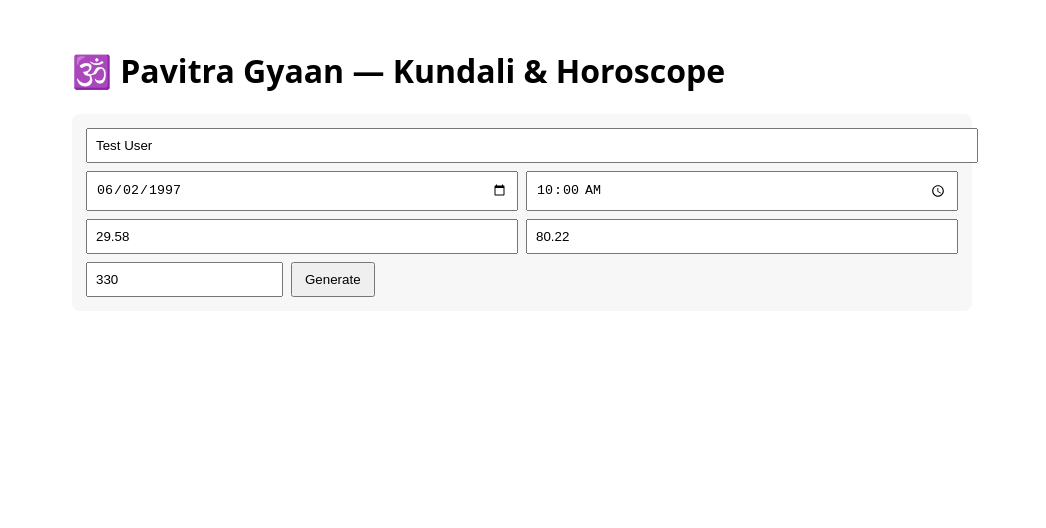
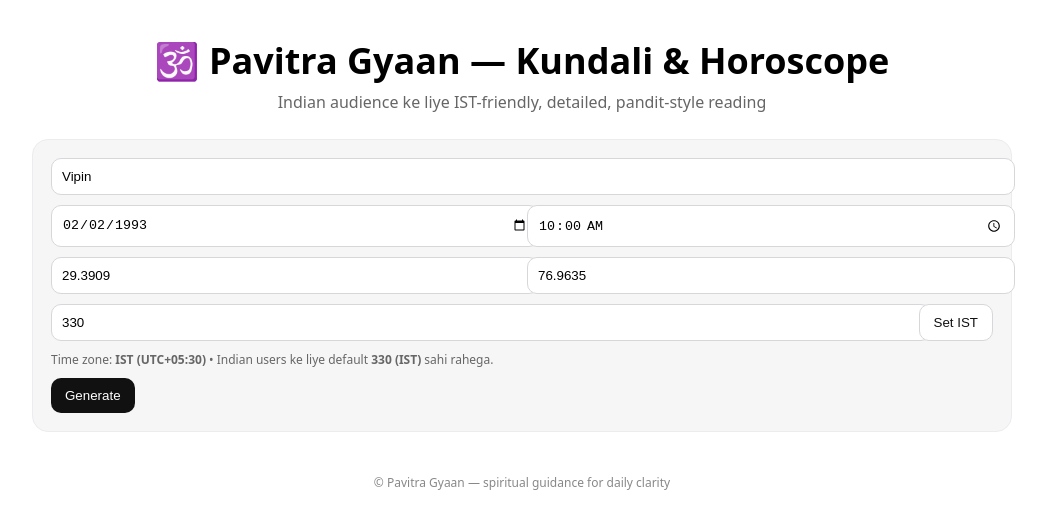
Before and after one commit to vipinatyagi-web/pavitra-gyaan-site-NEW, a Next.js app: page / in a window 1280 px wide. Shown: the top 528 px of the page, without its empty margins (118-1164 px from the left). Built offline with nearby package versions, Linux system fonts and the light colour scheme.

Commit message:
Update index.js

```diff
--- a/pages/index.js
+++ b/pages/index.js
@@ -1,63 +1,198 @@
-import { useState } from "react";
+import { useEffect, useMemo, useState } from "react";
 
 export default function Home() {
   const [form, setForm] = useState({
-    full_name: "Test User",
-    dob: "1997-06-02",
-    tob: "10:00",
-    lat: "29.58",
-    lon: "80.22",
-    tz_offset_minutes: "330"
+    full_name: "Vipin",
+    dob: "1993-02-02",          // YYYY-MM-DD
+    tob: "10:00",               // 24h
+    lat: "29.3909",
+    lon: "76.9635",
+    tz_offset_minutes: "330"    // IST by default
   });
   const [loading, setLoading] = useState(false);
   const [result, setResult] = useState(null);
 
-  const update = (e) => setForm({ ...form, [e.target.name]: e.target.value });
+  // Auto-IST helper label
+  const istLabel = useMemo(() => {
+    const m = parseInt(form.tz_offset_minutes || "330", 10);
+    return m === 330 ? "IST (UTC+05:30)" : `UTC${m >= 0 ? "+" : ""}${(m/60).toFixed(2)}`;
+  }, [form.tz_offset_minutes]);
 
-  const submit = async (e) => {
+  function update(e) {
+    setForm({ ...form, [e.target.name]: e.target.value });
+  }
+  function setIST() {
+    setForm({ ...form, tz_offset_minutes: "330" });
+  }
+
+  async function submit(e) {
     e.preventDefault();
-    setLoading(true); setResult(null);
+    setLoading(true);
+    setResult(null);
     try {
       const res = await fetch("/api/compute", {
-        method:"POST",
-        headers:{"Content-Type":"application/json"},
-        body: JSON.stringify(form)
+        method: "POST",
+        headers: { "Content-Type": "application/json" },
+        body: JSON.stringify(form),
       });
       const j = await res.json();
-      if(!res.ok) throw new Error(j?.error || "Server error");
+      if (!res.ok) throw new Error(j?.error || "Server error");
       setResult(j);
-    } catch(err) {
+    } catch (err) {
       alert("Error: " + err.message);
-    } finally { setLoading(false); }
-  };
+    } finally {
+      setLoading(false);
+    }
+  }
 
   return (
-    <div style={{fontFamily:"system-ui, Arial", padding:20, maxWidth:900, margin:"auto"}}>
-      <h1>🕉️ Pavitra Gyaan — Kundali & Horoscope</h1>
-      <form onSubmit={submit} style={{background:"#f7f7f7", padding:14, borderRadius:8}}>
-        <input name="full_name" value={form.full_name} onChange={update} style={{width:"100%", padding:8}} />
-        <div style={{display:"grid", gridTemplateColumns:"1fr 1fr", gap:8, marginTop:8}}>
-          <input name="dob" type="date" value={form.dob} onChange={update} style={{padding:8}} />
-          <input name="tob" type="time" value={form.tob} onChange={update} style={{padding:8}} />
+    <div style={{ fontFamily: "system-ui, Inter, Arial", background:"#fff", minHeight:"100vh" }}>
+      <header style={{padding:"28px 16px 8px", textAlign:"center"}}>
+        <h1 style={{margin:0, fontSize:36}}>🕉️ Pavitra Gyaan — Kundali & Horoscope</h1>
+        <p style={{margin:"6px 0 0", color:"#666"}}>Indian audience ke liye IST-friendly, detailed, pandit-style reading</p>
+      </header>
+
+      <main style={{maxWidth:980, margin:"18px auto", padding:"0 16px"}}>
+        {/* CARD: Form */}
+        <section style={{
+          background:"#f6f6f7", border:"1px solid #ececf0", borderRadius:16, padding:18
+        }}>
+          <form onSubmit={submit}>
+            <div style={{display:"grid", gridTemplateColumns:"1fr", gap:10}}>
+              <input name="full_name" value={form.full_name} onChange={update}
+                     placeholder="Full Name" style={inputStyle}/>
+              <div style={{display:"grid", gridTemplateColumns:"1fr 1fr", gap:10}}>
+                <input name="dob" type="date" value={form.dob} onChange={update} style={inputStyle}/>
+                <input name="tob" type="time" value={form.tob} onChange={update} style={inputStyle}/>
               </div>
-        <div style={{display:"grid", gridTemplateColumns:"1fr 1fr", gap:8, marginTop:8}}>
-          <input name="lat" value={form.lat} onChange={update} placeholder="Latitude" style={{padding:8}} />
-          <input name="lon" value={form.lon} onChange={update} placeholder="Longitude" style={{padding:8}} />
+              <div style={{display:"grid", gridTemplateColumns:"1fr 1fr", gap:10}}>
+                <input name="lat" value={form.lat} onChange={update} placeholder="Latitude" style={inputStyle}/>
+                <input name="lon" value={form.lon} onChange={update} placeholder="Longitude" style={inputStyle}/>
               </div>
-        <div style={{display:"flex", gap:8, marginTop:8}}>
-          <input name="tz_offset_minutes" value={form.tz_offset_minutes} onChange={update} placeholder="TZ offset (min)" style={{padding:8}} />
-          <button disabled={loading} style={{padding:"8px 12px"}}>{loading ? "Please wait..." : "Generate"}</button>
+
+              <div style={{display:"grid", gridTemplateColumns:"1fr auto", gap:10, alignItems:"center"}}>
+                <input name="tz_offset_minutes" value={form.tz_offset_minutes} onChange={update}
+                       placeholder="TZ offset in minutes (IST=330)" style={inputStyle}/>
+                <button type="button" onClick={setIST} style={ghostBtn}>Set IST</button>
+              </div>
+
+              <div style={{fontSize:12, color:"#666"}}>
+                Time zone: <b>{istLabel}</b> • Indian users ke liye default <b>330 (IST)</b> sahi rahega.
+              </div>
+
+              <div style={{display:"flex", gap:10, alignItems:"center"}}>
+                <button disabled={loading} style={primaryBtn}>{loading ? "Calculating…" : "Generate"}</button>
+              </div>
             </div>
           </form>
+        </section>
 
+        {/* RESULTS */}
         {result && (
-        <div style={{marginTop:14}}>
-          <h3>Raw Response</h3>
-          <pre style={{whiteSpace:"pre-wrap", background:"#fff", padding:12, borderRadius:8}}>{JSON.stringify(result, null, 2)}</pre>
-          <h3>Horoscope (GPT)</h3>
-          <div style={{background:"#fff", padding:12, borderRadius:8}}>{result.horoscope}</div>
+          <>
+            {/* META */}
+            <section style={{marginTop:18}}>
+              <h2 style={h2}>Janma Vivaran</h2>
+              <div style={cardsGrid}>
+                <MetaCard label="Naam" value={result?.meta?.full_name}/>
+                <MetaCard label="Janma Tithi" value={result?.meta?.dob_human}/>
+                <MetaCard label="Janma Samay" value={`${result?.meta?.tob_human} (${result?.meta?.tz_label})`}/>
+                <MetaCard label="Sthal (Lat, Lon)" value={`${result?.meta?.lat}, ${result?.meta?.lon}`}/>
               </div>
+            </section>
+
+            {/* SUMMARY */}
+            <section style={{marginTop:18}}>
+              <h2 style={h2}>Saar (Pandit-style summary)</h2>
+              <div style={cardWhite}>{result?.summary}</div>
+            </section>
+
+            {/* SECTIONS */}
+            <section style={{marginTop:18}}>
+              <h2 style={h2}>Vistar Se Margdarshan</h2>
+              <div style={cardsGrid}>
+                {Object.entries(result?.sections || {}).map(([title, text]) => (
+                  <div key={title} style={cardWhite}>
+                    <h3 style={h3}>{title[0].toUpperCase()+title.slice(1)}</h3>
+                    <div>{text}</div>
+                  </div>
+                ))}
+              </div>
+            </section>
+
+            {/* REMEDIES + LUCKY */}
+            <section style={{marginTop:18}}>
+              <div style={{display:"grid", gridTemplateColumns:"2fr 1fr", gap:12}}>
+                <div style={cardWhite}>
+                  <h3 style={h3}>Upaay (Remedies)</h3>
+                  <ul style={{margin:"6px 0 0"}}>
+                    {(result?.remedies || []).map((r, i) => <li key={i}>{r}</li>)}
+                  </ul>
+                </div>
+                <div style={cardWhite}>
+                  <h3 style={h3}>Lucky Signals</h3>
+                  <div>Number: <b>{result?.lucky?.number}</b></div>
+                  <div>Color: <b>{result?.lucky?.color}</b></div>
+                  <div>Din: <b>{result?.lucky?.day}</b></div>
+                </div>
+              </div>
+            </section>
+
+            {/* TIMELINES + DO/DONTS */}
+            <section style={{marginTop:18}}>
+              <div style={{display:"grid", gridTemplateColumns:"1fr 1fr", gap:12}}>
+                <div style={cardWhite}>
+                  <h3 style={h3}>Agle 30 Din — Focus</h3>
+                  <ul style={{margin:"6px 0 0"}}>
+                    {(result?.timelines || []).map((t, i) => (
+                      <li key={i}><b>{t.window}:</b> {t.focus} — <i>{t.tip}</i></li>
+                    ))}
+                  </ul>
+                </div>
+                <div style={cardWhite}>
+                  <h3 style={h3}>Do / Don’t</h3>
+                  <div style={{display:"grid", gridTemplateColumns:"1fr 1fr", gap:8}}>
+                    <div>
+                      <b>Do</b>
+                      <ul style={{margin:"6px 0 0"}}>
+                        {(result?.dos_donts?.do || []).map((x, i) => <li key={i}>{x}</li>)}
+                      </ul>
+                    </div>
+                    <div>
+                      <b>Don’t</b>
+                      <ul style={{margin:"6px 0 0"}}>
+                        {(result?.dos_donts?.avoid || []).map((x, i) => <li key={i}>{x}</li>)}
+                      </ul>
+                    </div>
+                  </div>
+                </div>
+              </div>
+            </section>
+          </>
         )}
+      </main>
+
+      <footer style={{textAlign:"center", fontSize:12, color:"#888", padding:"24px 0 32px"}}>
+        © Pavitra Gyaan — spiritual guidance for daily clarity
+      </footer>
     </div>
   );
 }
+
+// --- tiny UI helpers ---
+const inputStyle = { padding:10, border:"1px solid #d7d7db", borderRadius:10, width:"100%", background:"#fff" };
+const primaryBtn = { background:"#111", color:"#fff", padding:"10px 14px", border:"none", borderRadius:10, cursor:"pointer" };
+const ghostBtn = { background:"#fff", color:"#111", padding:"10px 14px", border:"1px solid #d7d7db", borderRadius:10, cursor:"pointer" };
+const h2 = { margin:"6px 0 10px", fontSize:22 };
+const h3 = { margin:"0 0 6px", fontSize:16 };
+const cardWhite = { background:"#fff", border:"1px solid #ececf0", borderRadius:12, padding:14 };
+const cardsGrid = { display:"grid", gridTemplateColumns:"1fr 1fr", gap:12 };
+
+function MetaCard({label, value}) {
+  return (
+    <div style={cardWhite}>
+      <div style={{fontSize:12, color:"#666"}}>{label}</div>
+      <div style={{fontSize:16}}><b>{value || "—"}</b></div>
+    </div>
+  );
+}
```
Lines whose indentation alone changed are shown as unchanged.
